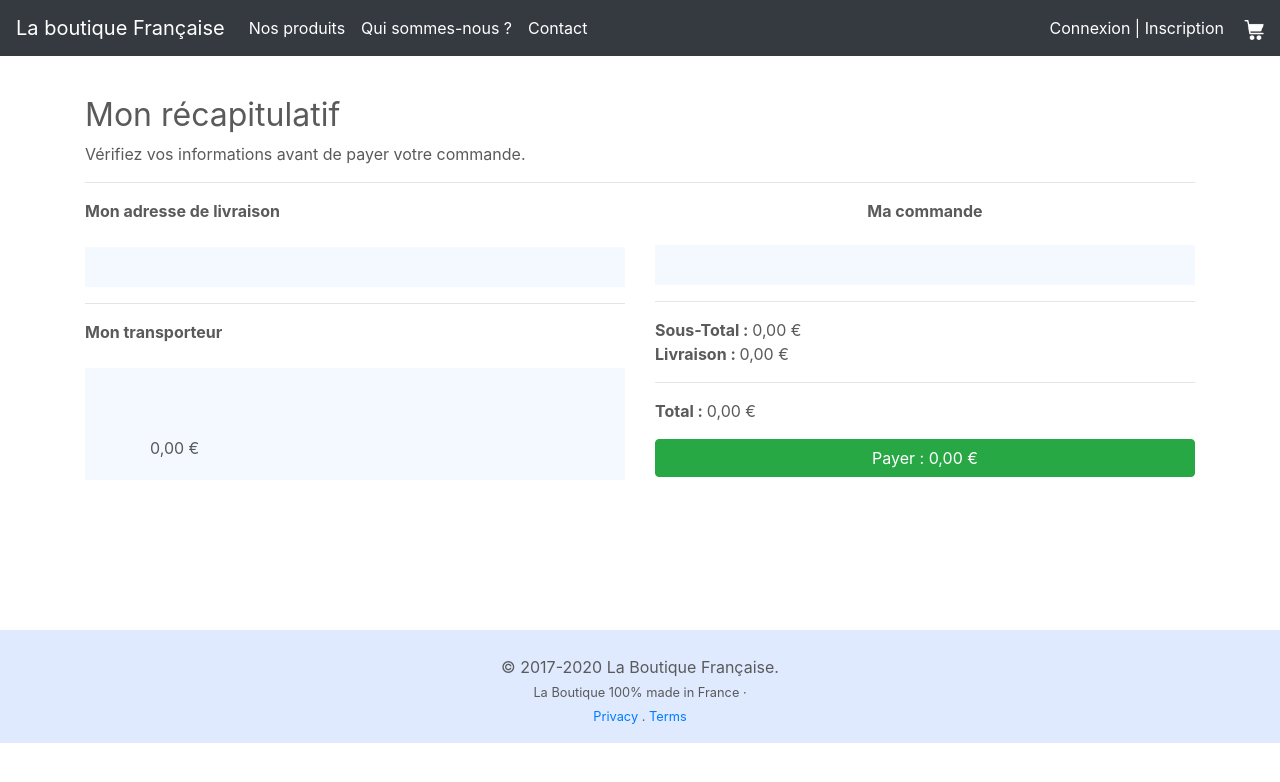
After one commit to Riwanlm/EcommerceSymfony, a Symfony app: template templates/order/add.html.twig in a window 1280 px wide. The commit adds this page. Shown: the top 782 px of the page. Run offline with Twig, Linux system fonts and the light colour scheme; the template is opened without the code that fills it, so the values that code supplies are empty; some libraries are stand-ins or nearby versions.

Commit message:
Tunnel d'achat : Stocker les

```diff
--- a/src/Form/OrderType.php
+++ b/src/Form/OrderType.php
@@ -18,7 +18,7 @@ class OrderType extends AbstractType
 
         $builder
             ->add('addresses', EntityType::class, [
-                'label' => 'Choisissez votre adresse de livraison',
+                'label' => false,
                 'required' => true,
                 'class' => Address::class,
                 'choices' => $user->getAddresses(),
--- /dev/null
+++ b/templates/order/add.html.twig
@@ -0,0 +1,59 @@
+{% extends 'base.html.twig' %}
+
+{% block title %}paiement de ma commande - La Boutque Française{% endblock %}
+
+{% block content %}
+    <h2>Mon récapitulatif</h2>
+    <p>Vérifiez vos informations avant de payer votre commande.</p>
+    <hr>
+    <div class="row">
+        <div class="col-md-6">
+            <strong>Mon adresse de livraison</strong>
+            <div class="form-check mt-4">
+                {{ delivery | raw }}
+            </div>
+            <hr>
+            <strong>Mon transporteur</strong>
+            <div class="form-check mt-4">
+                {{ carrier.name }} <br>
+                {{ carrier.description }} <br>
+                {{ carrier.price | number_format(2, ',', '.') }} €
+            </div>
+
+        </div>
+        <div class="col-md-6">
+        <div class="text-center">
+            <b>Ma commande</b>
+        </div>
+            <div class="order-sumary">
+                {% set total = null %}
+                {% for key,product in cart %}
+                <div class="row {% if key > 0 %}mt-3{% endif %}">
+                    <div class="col-2">
+                        <img src="/uploads/{{ product.product.illustration }}" alt="{{ product.product.name }}" height="75px">
+                    </div>
+                    <div class="col-8 my-auto">
+                        {{ product.product.name }} <br>
+                        <small>
+                            {{ product.product.subtitle }}
+                            <br>
+                            x {{ product.quantity }}
+                        </small>
+                    </div>
+                    <div class="col-2 my-auto">
+                        {{ ((product.product.price * product.quantity )/ 100)| number_format(2, ',', '.') }} €
+                    </div>
+                </div>
+                {% set total = total + product.product.price * product.quantity %}
+                {% endfor %}
+            </div>
+
+            <hr>
+            <strong>Sous-Total : </strong> {{ (total / 100)| number_format(2, ',', '.') }} € <br>
+            <strong>Livraison : </strong> {{ (carrier.price)| number_format(2, ',', '.') }} €
+            <hr>
+            <strong>Total : </strong> {{ ((total / 100) + (carrier.price))| number_format(2, ',', '.') }} €
+            <a href="" class="btn btn-success btn-block mt-3">Payer : {{ ((total / 100) + (carrier.price))| number_format(2, ',', '.') }} €</a>
+        </div>
+    </div>
+{% endblock %}
--- a/templates/order/index.html.twig
+++ b/templates/order/index.html.twig
@@ -9,7 +9,10 @@
     <div class="row">
         <div class="col-md-6">
             {% set formHtml %}
-                {{ form(form) }}
+                {{ form_start(form, {action:path('order_recap')}) }}
+                    {{ form_label(form.addresses,'Choisissez votre adresse de livraison') }}
+                    <a href="{{ path('account_address_add') }}">Ajouter une nouvelle adresse</a>
+                {{ form_end(form) }}
             {% endset %}
 
             {{ formHtml|replace({'[br]' : '<br>'})|raw }}
```
Also changed, not shown: migrations/Version20210201153542.php (added, +31 -0 lines), src/Controller/OrderController.php (+72 -8 lines), src/Entity/Order.php (+17 -0 lines).
